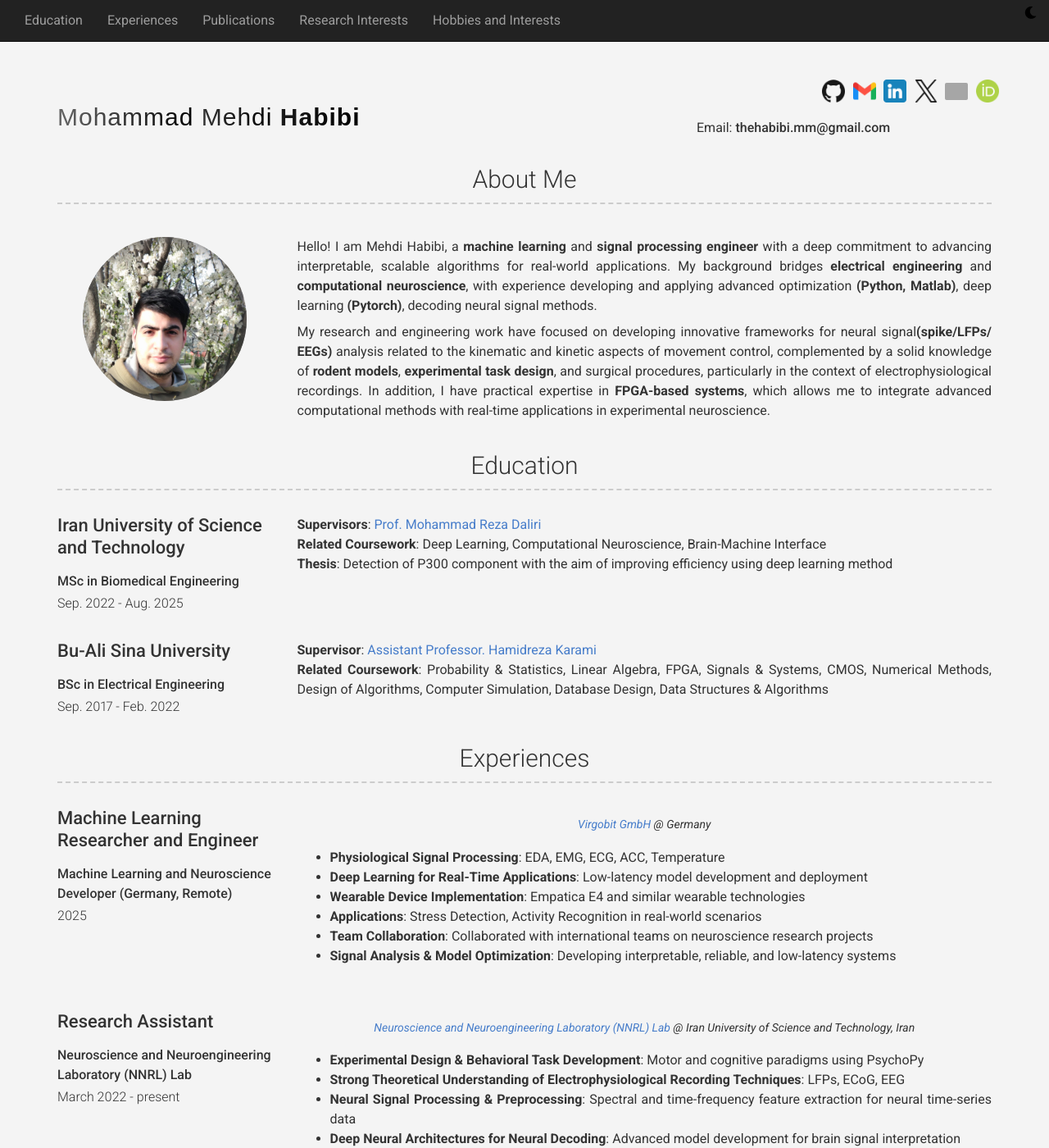
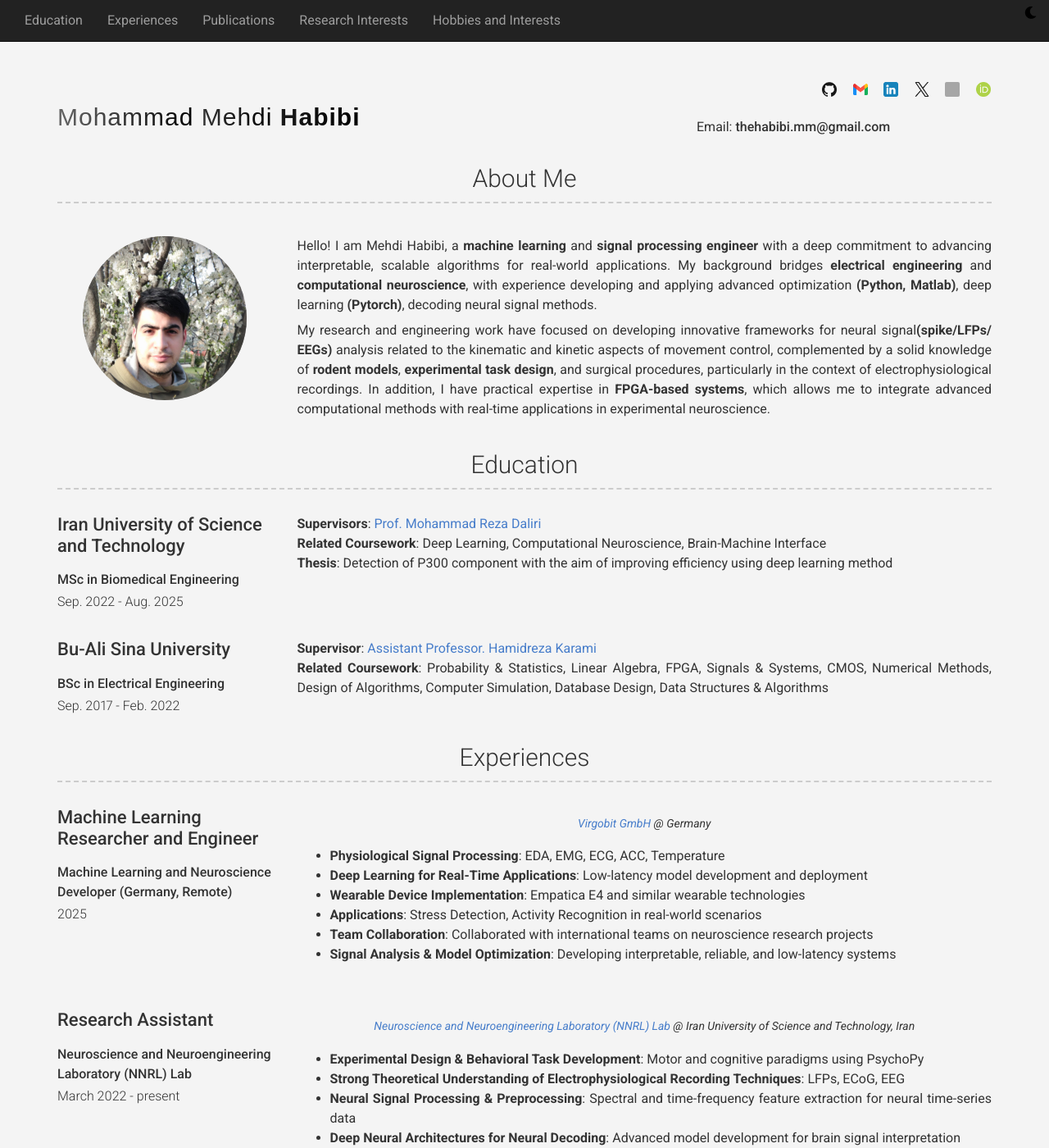
Before and after one commit to HabibiMehdi/HabibiMehdi.github.io, a Jekyll site: the page built from index.md, in a window 1280 px wide and 1400 px high. Shown: the whole window at 82% size. Built offline with Jekyll 4.4.1, drawn with Linux system fonts in a browser that asks for light colours; nearby versions of some CDN libraries; a style sheet for code colours, icons or effects is not loaded; grey boxes are pictures that could not be loaded.

Commit message:
Update base.scss

```diff
--- a/_sass/base.scss
+++ b/_sass/base.scss
@@ -1,11 +1,16 @@
-@import url(https://fonts.googleapis.com/css?family=Roboto:100,300,400,700,500,500italic,400italic,300italic,100italic,700italic);
-@import url(https://maxcdn.bootstrapcdn.com/bootstrap/3.4.1/css/bootstrap.min.css);
-@import url(https://use.fontawesome.com/releases/v5.11.2/css/all.css);
-@import url(https://use.fontawesome.com/releases/v5.11.2/css/v4-shims.css);
-@import url(https://cdn.jsdelivr.net/gh/jpswalsh/academicons@1/css/academicons.min.css);
+@import url("https://fonts.googleapis.com/css?family=Roboto:100,300,400,700,500,500italic,400italic,300italic,100italic,700italic");
+@import url("https://maxcdn.bootstrapcdn.com/bootstrap/3.4.1/css/bootstrap.min.css");
+@import url("https://use.fontawesome.com/releases/v5.11.2/css/all.css");
+@import url("https://use.fontawesome.com/releases/v5.11.2/css/v4-shims.css");
+@import url("https://cdn.jsdelivr.net/gh/jpswalsh/academicons@1/css/academicons.min.css");
 
-/* دکمه‌ها */
-button, input[type="button"], input[type="reset"], input[type="submit"] {
+/* ========================
+   دکمه‌ها
+======================== */
+button,
+input[type="button"],
+input[type="reset"],
+input[type="submit"] {
   appearance: none;
   background-color: #477dca;
   border: 0;
@@ -18,35 +23,103 @@ button, input[type="button"], input[type="reset"], input[type="submit"] {
   line-height: 1;
   padding: 0.75rem 1.5rem;
   text-decoration: none;
-  transition: background-color 150ms ease, color 150ms ease;
+  transition: background-color 150ms ease;
 }
-button:hover, input[type="button"]:hover, input[type="submit"]:hover { background-color: #3964a2; }
-button:disabled, input[type="button"]:disabled, input[type="submit"]:disabled { opacity: 0.5; cursor: not-allowed; }
 
-/* fieldset و فرم */
-fieldset { background-color: #f7f7f7; border: 1px solid #ddd; padding: 1.5rem; margin-bottom: 0.75rem; }
-input, label, select { font-family: "Helvetica Neue", "Helvetica", "Roboto", Arial, sans-serif; font-size: 1rem; }
-label { font-weight: 600; margin-bottom: 0.375rem; }
-label.required::after { content: "*"; }
-select { margin-bottom: 1.5rem; max-width: 100%; width: auto; }
+button:hover,
+input[type="button"]:hover,
+input[type="submit"]:hover {
+  background-color: #3964a2;
+}
 
-/* جدول‌ها */
-table { border-collapse: collapse; table-layout: fixed; width: 100%; margin: 0.75rem 0; }
-th { border-bottom: 1px solid #a6a6a6; font-weight: 600; padding: 0.75rem 0; text-align: left; }
-td { border-bottom: 1px solid #ddd; padding: 0.75rem 0; }
+button:disabled,
+input[type="button"]:disabled,
+input[type="submit"]:disabled {
+  opacity: 0.5;
+  cursor: not-allowed;
+}
 
-/* تصویر و عناصر پایه */
-img, picture { max-width: 100%; }
-html { box-sizing: border-box; }
-*, *::after, *::before { box-sizing: inherit; }
+/* ========================
+   Fieldset و فرم
+======================== */
+fieldset {
+  background-color: #f7f7f7;
+  border: 1px solid #ddd;
+  padding: 1.5rem;
+  margin-bottom: 0.75rem;
+}
 
-/* دکمه‌های بزرگ */
+input,
+label,
+select {
+  font-family: "Helvetica Neue", "Helvetica", "Roboto", Arial, sans-serif;
+  font-size: 1rem;
+}
+
+label {
+  font-weight: 600;
+  margin-bottom: 0.375rem;
+}
+
+label.required::after {
+  content: "*";
+}
+
+select {
+  margin-bottom: 1.5rem;
+  max-width: 100%;
+  width: auto;
+}
+
+/* ========================
+   جدول‌ها
+======================== */
+table {
+  border-collapse: collapse;
+  table-layout: fixed;
+  width: 100%;
+  margin: 0.75rem 0;
+}
+
+th {
+  border-bottom: 1px solid #a6a6a6;
+  font-weight: 600;
+  padding: 0.75rem 0;
+  text-align: left;
+}
+
+td {
+  border-bottom: 1px solid #ddd;
+  padding: 0.75rem 0;
+}
+
+/* ========================
+   تصویر و عناصر پایه
+======================== */
+img,
+picture {
+  max-width: 100%;
+}
+
+html {
+  box-sizing: border-box;
+}
+
+*,
+*::after,
+*::before {
+  box-sizing: inherit;
+}
+
+/* ========================
+   دکمه‌های بزرگ
+======================== */
 .btn {
   border: none;
   font-family: inherit;
   font-size: inherit;
   color: inherit;
-  background: #DEDEDE;
+  background: #dedede;
   cursor: pointer;
   padding: 18px 60px;
   display: inline-block;
@@ -54,23 +127,51 @@ html { box-sizing: border-box; }
   text-transform: uppercase;
   letter-spacing: 1px;
   font-weight: 700;
-  transition: all 0.3s ease;
+  transition: all 0.3s;
 }
-.btn:hover { background: #CCCCCC; }
 
-/* پس‌زمینه و فونت سایت */
-body { background-color: #87ceeb; color: #000000; font-family: "Helvetica Neue", Helvetica, Arial, sans-serif; transition: background-color 0.3s ease, color 0.3s ease; }
+.btn:hover {
+  background: #cccccc;
+}
 
-/* کلاس‌ها و بخش‌ها */
-.center-text { text-align: center; }
-.container { margin-top:30px; }
-.header-contianer { margin-top:50px; }
-.header-right { text-align: right; }
-.header-left { margin-top: 30px; }
+/* ========================
+   پس‌زمینه و فونت سایت
+======================== */
+body {
+  background-color: #87ceeb;
+  color: #000000;
+  font-family: "Helvetica Neue", Helvetica, Arial, sans-serif;
+}
 
+/* ========================
+   کلاس‌ها و بخش‌ها
+======================== */
+.center-text {
+  text-align: center;
+}
+
+.container {
+  margin-top: 30px;
+}
+
+.header-contianer {
+  margin-top: 50px;
+}
+
+.header-right {
+  text-align: right;
+}
+
+.header-left {
+  margin-top: 30px;
+}
+
+/* ========================
+   Custom Icons
+======================== */
 .custom-icons img {
-  max-width: 32px;   // اندازه بزرگتر
-  max-height: 32px;  // اندازه بزرگتر
+  width: 22px;
+  height: 22px;
   margin: 0 6px;
   padding: 2px;
   border-radius: 4px;
@@ -82,6 +183,13 @@ body { background-color: #87ceeb; color: #000000; font-family: "Helvetica Neue",
   opacity: 1;
   transform: scale(1.15);
 }
+
+/* SVG ORCID */
+.custom-icons img[src$=".svg"] {
+  background-color: transparent;
+  padding: 0;
+}
+
 
 /* Dark Mode */
 body.dark-mode {
```
